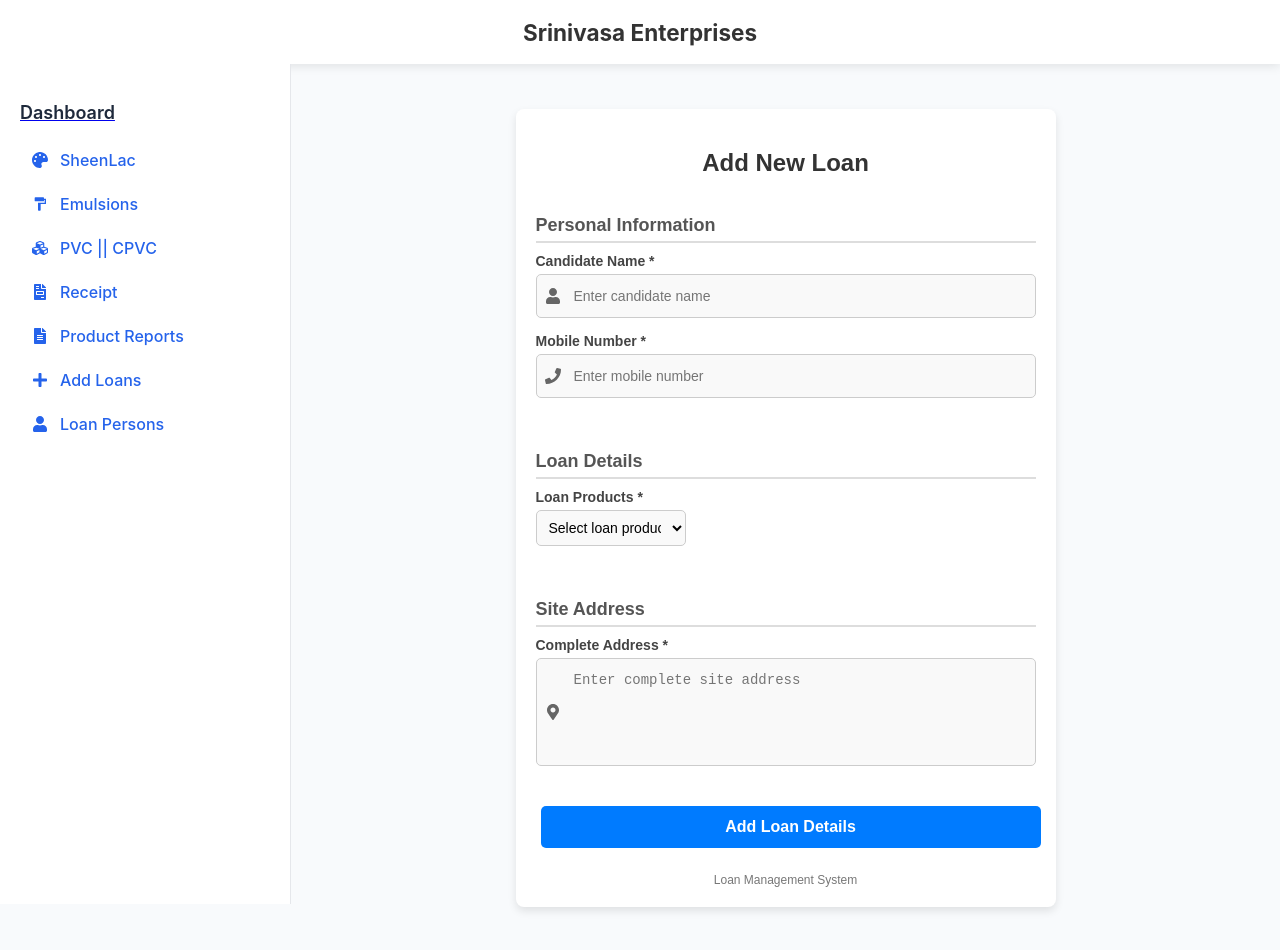
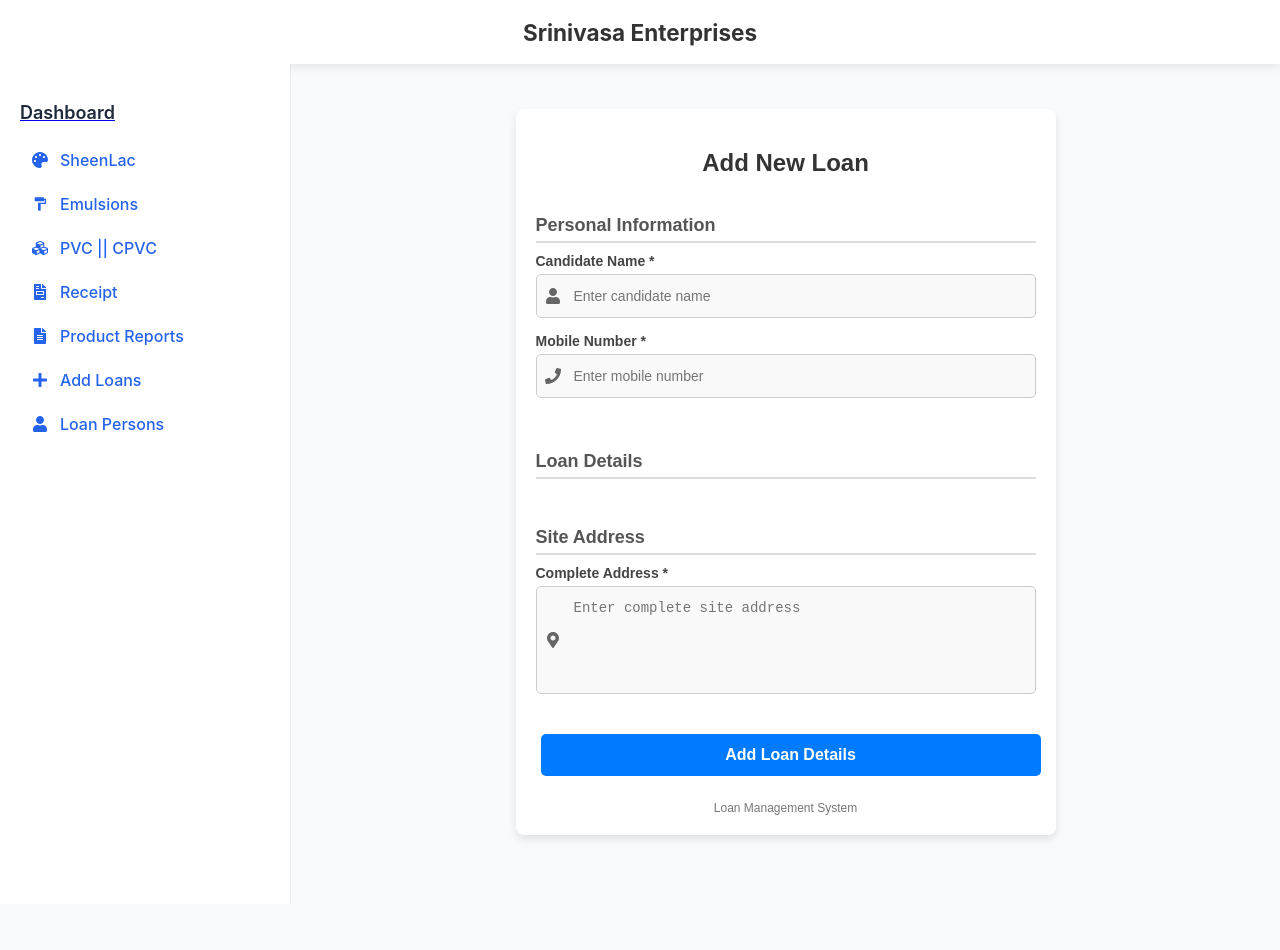
Before and after one commit to Jaiindra1/Srinivasa, a React (Create React App) app: page /AddLoans in a window 1280 px wide. After the commit the page ends 904 px from the top, so only its background shows below. Built offline with nearby package versions, Linux system fonts and the light colour scheme.

Commit message:
Update index.js

```diff
--- a/src/components/AddLoans/index.js
+++ b/src/components/AddLoans/index.js
@@ -1,5 +1,4 @@
-
-import { useState } from "react";
+import { useEffect, useState } from "react";
 import { FaUser, FaPhone, FaMapMarkerAlt } from "react-icons/fa";
 import "./index.css";
 
@@ -9,31 +8,54 @@
         mobileNumber: "",
         loanProduct: "",
         address: "",
-        EmulsionsData: "",
+        EmulsionsData: [],
         createdAt: new Date().toISOString().slice(0, 19).replace("T", " ")
     });
 
-    // Handle Input Change
+    // Fetch stored data on component mount
+    useEffect(() => {
+        const emulsionsData = JSON.parse(localStorage.getItem("EmulsionData")) || { todoList: [] };
+        const enamelsData = JSON.parse(localStorage.getItem("Enamels_Data")) || { todoList: [] };
+        const sheenLacData = JSON.parse(localStorage.getItem("SheenLacData")) || { todoList: [] };
+
+        // Merge all lists
+        const combinedTodoList = [
+            ...emulsionsData.todoList,
+            ...enamelsData.todoList,
+            ...sheenLacData.todoList
+        ];
+
+        // Set initial state with merged data
+        setFormData((prevState) => ({
+            ...prevState,
+            EmulsionsData: combinedTodoList
+        }));
+    }, []);
+
     // Handle Input Change
     const handleChange = (e) => {
         const { name, value } = e.target;
         let updatedFormData = { ...formData, [name]: value };
 
-    // If "Paints Loan" is selected, fetch and display Emulsions Data from localStorage
         if (name === "loanProduct" && value === "Paints-loan") {
-        const emulsionsData = localStorage.getItem("EmulsionData");
-        if (emulsionsData) {
-            const parsedData = JSON.parse(emulsionsData);
-            updatedFormData = { ...updatedFormData, EmulsionsData: parsedData };
-        }
-    } else {
-        // Clear EmulsionsData if another loan product is selected
-        updatedFormData.EmulsionsData = "";
+            const emulsionsData = JSON.parse(localStorage.getItem("EmulsionData")) || { todoList: [] };
+            const enamelsData = JSON.parse(localStorage.getItem("Enamels_Data")) || { todoList: [] };
+            const sheenLacData = JSON.parse(localStorage.getItem("SheenLacData")) || { todoList: [] };
+
+            const combinedTodoList = [
+                ...emulsionsData.todoList,
+                ...enamelsData.todoList,
+                ...sheenLacData.todoList
+            ];
+
+            updatedFormData = {
+                ...updatedFormData,
+                EmulsionsData: combinedTodoList
+            };
         }
 
         setFormData(updatedFormData);
     };
-
 
     // Handle Form Submission
     const handleSubmit = async (e) => {
@@ -52,12 +74,18 @@
             });
 
             const data = await response.json();
-            console.log("Server Response:", data); // Debugging line 🔍
+            console.log("Server Response:", data);
 
             if (response.ok) {
-                alert("Loan details submitted successfully!"); // ✅ This should work
-                localStorage.clear(); // Clear local storage after submission
-                setFormData({ candidateName: "", mobileNumber: "", loanProduct: "", address: "", EmulsionsData: "" });
+                alert("Loan details submitted successfully!");
+
+                // Remove only loan-related data from localStorage
+                localStorage.removeItem("EmulsionData");
+                localStorage.removeItem("Enamels_Data");
+                localStorage.removeItem("SheenLacData");
+
+                // Reset form fields
+                setFormData({ candidateName: "", mobileNumber: "", loanProduct: "", address: "", EmulsionsData: [] });
             } else {
                 alert("Error: " + (data.error || "Something went wrong"));
             }
@@ -66,7 +94,6 @@
             alert("Failed to submit loan details. Please try again.");
         }
     };
-
 
     return (
         <div className="loan-container">
@@ -110,19 +137,10 @@
                 {/* Loan Details */}
                 <div className="form-section">
                     <h3>Loan Details</h3>
-                    <div className="input-group">
-                        <label>Loan Products *</label>
-                        <select name="loanProduct" value={formData.loanProduct} onChange={handleChange} required>
-                            <option value="">Select loan product</option>
-                            <option value="Paints-loan">Paints Loan</option>
-                            <option value="car-loan">PVC or CPVC Loan</option>
-                            <option value="business-loan">Electronics Loan</option>
-                        </select>
-                    </div>
-                    {/* Display Emulsions Data if available */}
-                    {formData.loanProduct === "Paints-loan" && formData.EmulsionsData && (
+
+                    {/* Display Receipt Data By Default */}
+                    {formData.EmulsionsData.length > 0 && (
                         <div className="form-section">
-                            <h3>Emulsions Data</h3>
                             <div className="input-group">
                                 <table className="emulsions-table">
                                     <thead>
@@ -134,7 +152,7 @@
                                         </tr>
                                     </thead>
                                     <tbody>
-                {formData.EmulsionsData.todoList.map((item, index) => (
+                                        {formData.EmulsionsData.map((item, index) => (
                                             <tr key={index}>
                                                 <td>{index + 1}.</td>
                                                 <td>{item.product}_{item.base} - {item.liters}</td>
```
Lines whose indentation alone changed are shown as unchanged.
